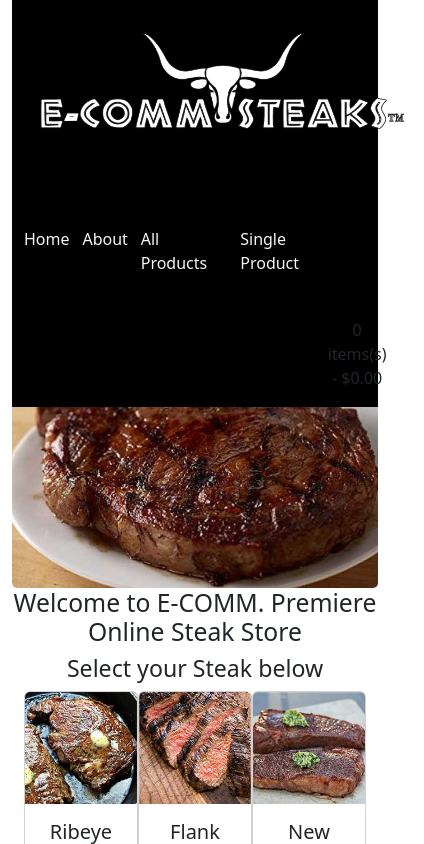
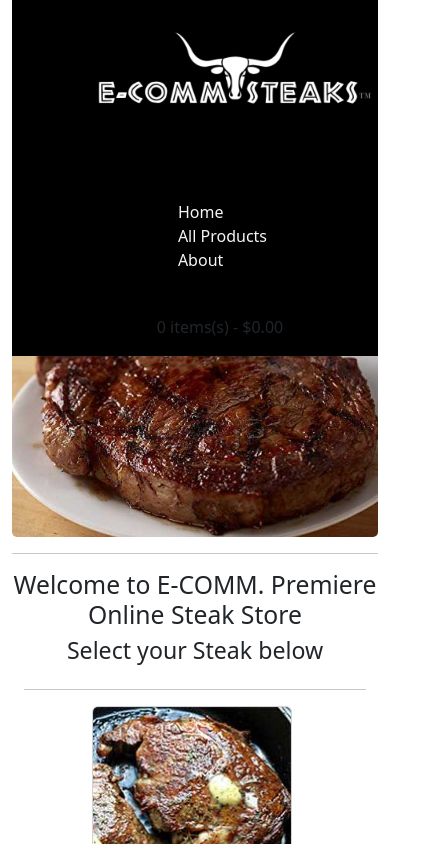
Before and after one commit to veriesseals/e-commerce-api-react, a React (Create React App) app: page / in a window 390 px wide. Shown: the top 844 px of the page, 424 px wide, since content can reach past the window. Built offline with nearby package versions, Linux system fonts and the light colour scheme.

Commit message:
Added media queries for responsive web design.

```diff
--- a/public/css/style.css
+++ b/public/css/style.css
@@ -20,7 +20,7 @@
     display: flex;
     margin-top: 15px;
     padding: 75px 20px 20px 0px;
-    gap: 4%;
+    gap: 10%;
     justify-content: end;
     list-style-type: none;
 }
@@ -44,7 +44,7 @@
 /* Cart */
 /* ---------------------------------------------- */
 .top-icons{
-    margin-left: 85%;
+    margin-left: 75%;
 }
 
 /* Main Content */
@@ -60,6 +60,7 @@
 /* ---------------------------------------------- */
 .card{
     width: 200px;
+    margin-bottom: 10px;
 }
 
 #steakGroup1{
@@ -82,3 +83,76 @@
 footer{
     padding-bottom: 20px;
 }
+
+/* Media Query Breakpoints for Responsive Web Design */
+/* ---------------------------------------------- */
+@media (max-width: 991px) {
+    .nav-items {
+      display: block; /* or any other display value you want to use */
+    }
+}
+@media (max-width: 912px) {
+    .nav-items {
+      display: block; /* or any other display value you want to use */
+    }
+}
+@media (max-width: 768px) {
+    .nav-items {
+      display: block; /* or any other display value you want to use */
+    }
+}
+@media (max-width: 768px) {
+    .nav-items {
+      display: block; /* or any other display value you want to use */
+      margin-left: 45%;
+    }
+}
+
+@media (max-width: 768px) {
+    .logo {
+      display: block; /* or any other display value you want to use */
+      margin-left: 10%;
+    }
+}
+@media (max-width: 767px) {
+    .top-icons {
+      margin-left: 35%;
+    }
+}
+
+
+@media (max-width: 767px) {
+    .logo {
+        width: 300px;
+        margin-left: 20px;
+    }
+}
+@media (max-width: 761px) {
+    .logo {
+        width: 300px;
+        margin-left: 18%;
+    }
+}
+
+@media (max-width: 767px) {
+    #steakGroup1,#steakGroup2 {
+        display: block; /* or any other display value you want to use */
+        margin-left: 20%;
+    }
+}
+
+
+@media (max-width: 375px) {
+    .logo {
+        width: 300px;
+        margin-left: 6%;
+    }
+}
+
+
+@media (max-width: 375px) {
+    .top-icons {
+        display: flex;
+        padding-right: 35px;
+    }
+}
--- a/src/components/Header.js
+++ b/src/components/Header.js
@@ -18,9 +18,8 @@ function Header() {
                         <nav className="right-nav">
                             <ul className="nav-items">
                                 <li><a href="#">Home</a></li>
+                                <li><a href="#">All Products</a></li>
                                 <li><a href="#">About</a></li>
-                                <li><a href="#">All Products</a></li>
-                                <li><a href="#">Single Product</a></li>
                             </ul>
                         </nav>
                     </div>
--- a/src/components/MainContent.js
+++ b/src/components/MainContent.js
@@ -10,7 +10,9 @@ import PrimeRib from "./img/primerib.jpeg";
 function MainContent() {
     return (
     <div>
-        <img src={FeaturedSteak} className="FeaturedSteak" />
+        <img src={FeaturedSteak} className="FeaturedSteak" alt="Featured Steak"/>
+
+        <div><hr></hr></div>
 
         <h2 class="col text-center">Welcome to E-COMM. Premiere Online Steak Store</h2>
         {/* Select Your Steak Menu */}
@@ -21,7 +23,7 @@ function MainContent() {
                 <h3>Select your Steak below</h3>
                 </div>
             </div>
-
+            <div><hr></hr></div>
             <div classname="steak-group" id="steakGroup1">
                 {/* Steak Cards */}
                 {/* --------------------------------------------- */}
```
